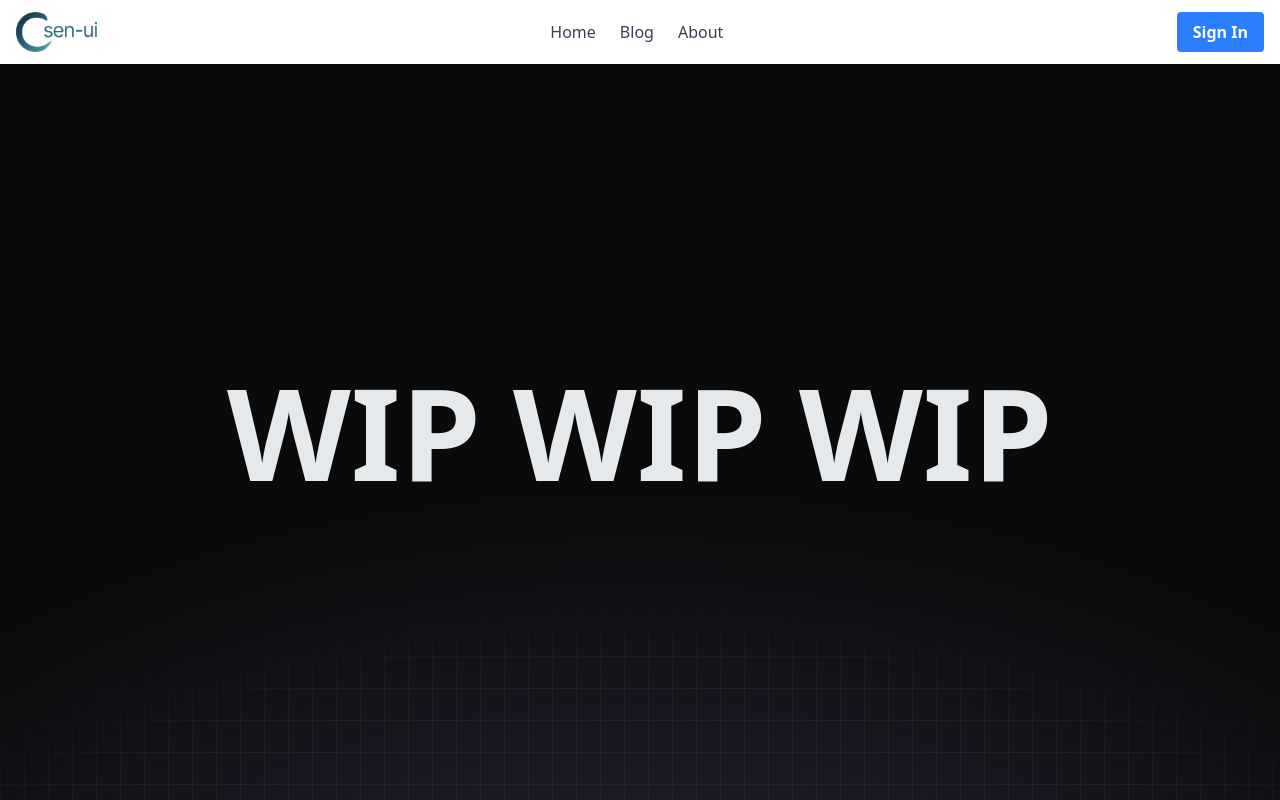
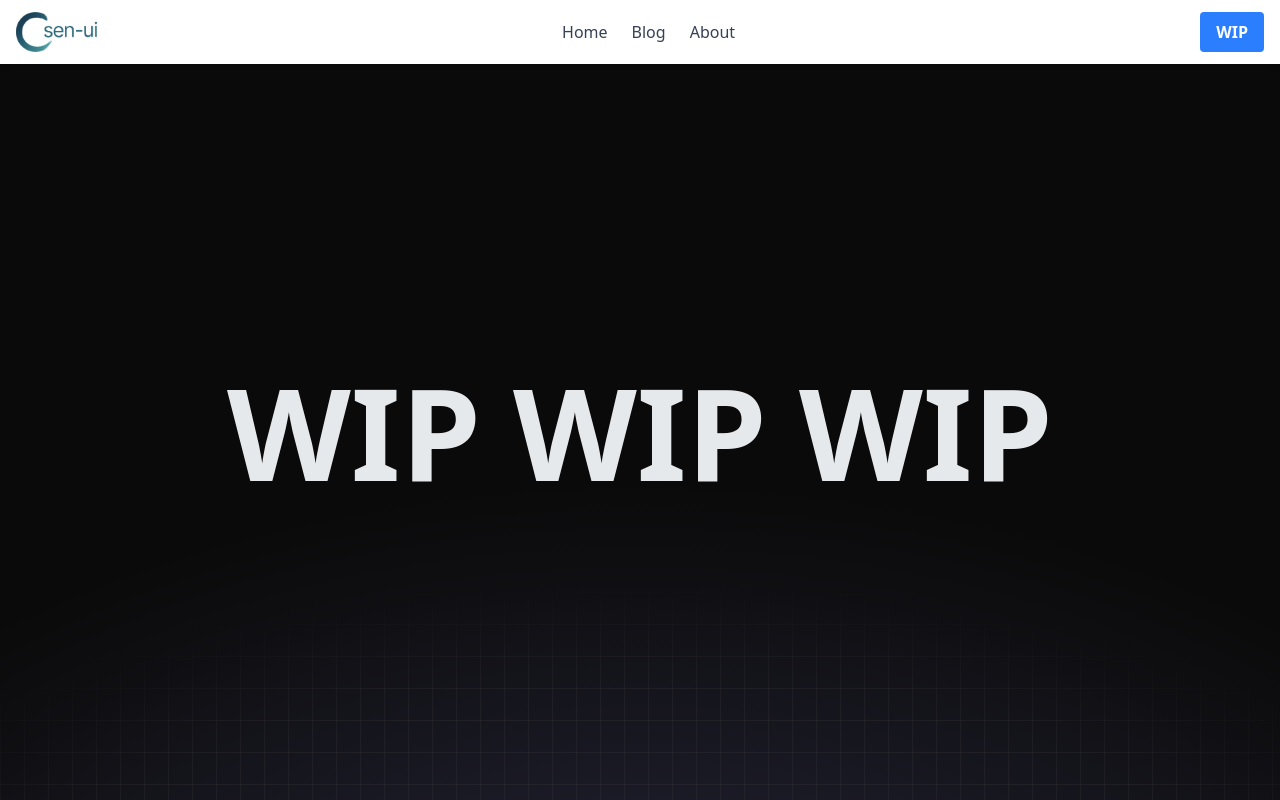
Before and after one commit to geryenkohawsen/sen-ui, a Next.js app: page / in a window 1280 px wide. Built offline with nearby package versions, Linux system fonts and the light colour scheme.

Commit message:
fix: update SenButton label to 'WIP' in RootLayout component

```diff
--- a/app/layout.tsx
+++ b/app/layout.tsx
@@ -41,7 +41,7 @@ export default function RootLayout({
             { label: 'Blog', href: '/blog' },
             { label: 'About', href: '/about' },
           ]}
-          actions={<SenButton variant="primary">Sign In</SenButton>}
+          actions={<SenButton variant="primary">WIP</SenButton>}
         />
         <main className={cn('flex flex-1 flex-col')}>{children}</main>
         <div className="absolute bottom-0 z-[-999] h-dvh w-dvw bg-[radial-gradient(ellipse_80%_80%_at_50%_140%,rgba(120,119,198,0.3),rgba(255,255,255,0))]" />
```
